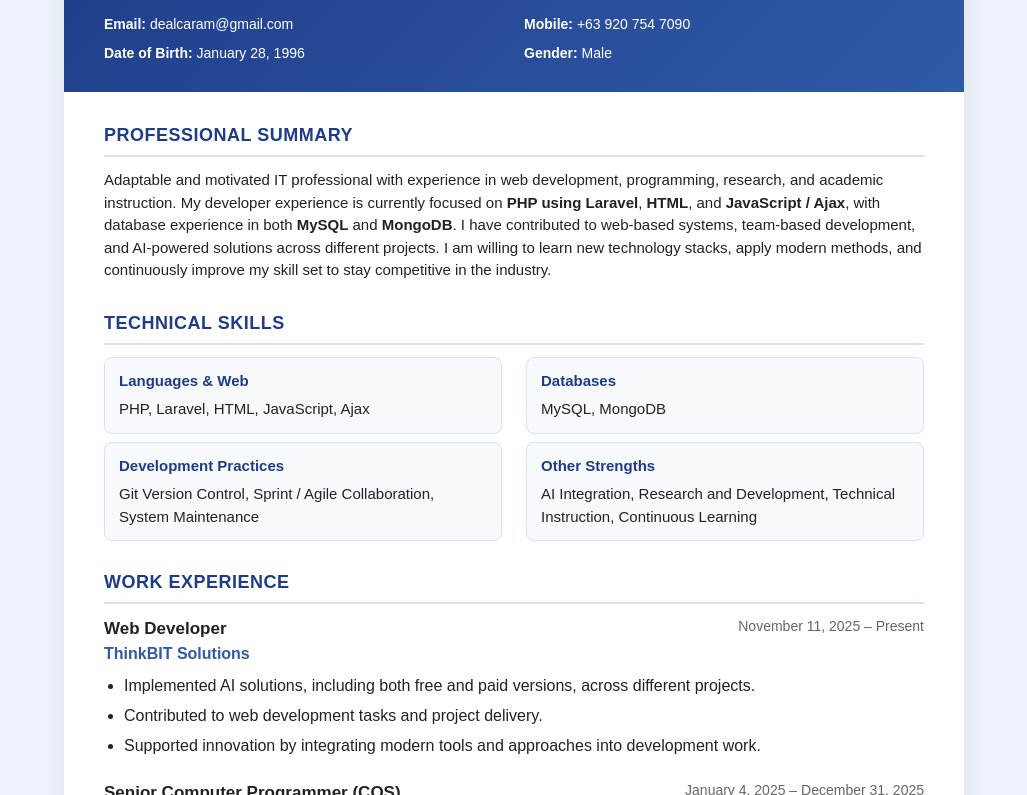
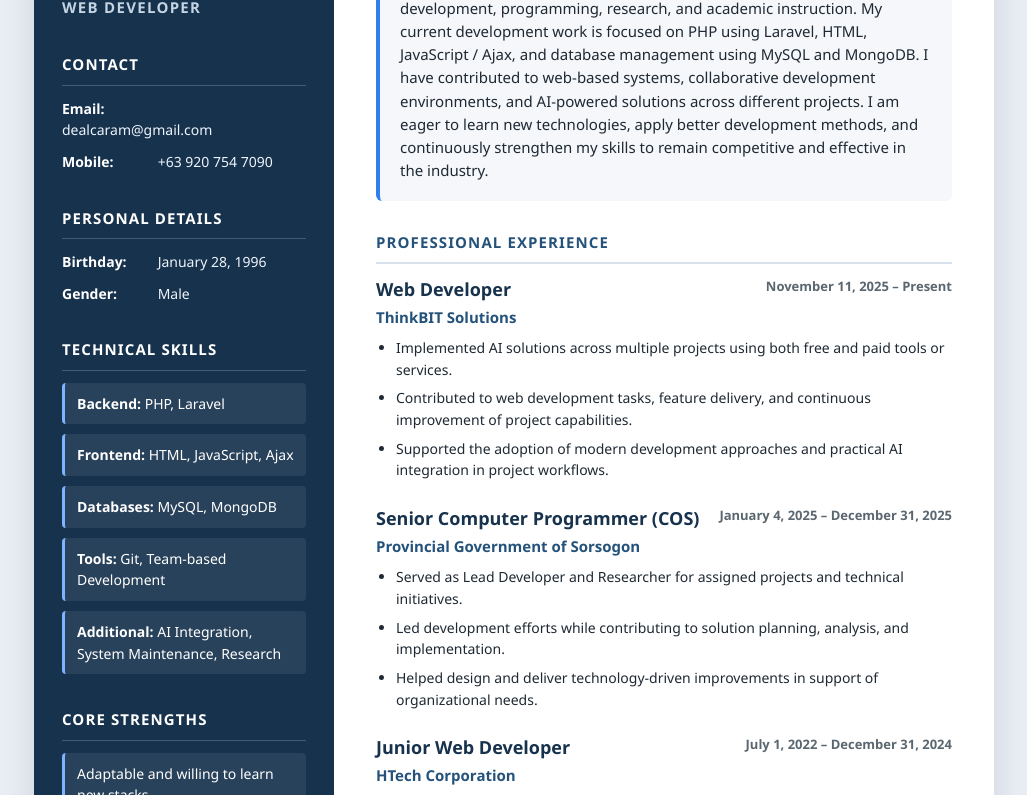
Before and after one commit to koyz28/documents, a plain HTML site: page Ramoncito_Dealca_CV.html in a window 1280 px wide. Shown: the part 158-953 px from the top of the page, without its empty margins (126-1153 px from the left). Drawn offline with Linux system fonts and the light colour scheme.

Commit message:
Polish CV layout and wording for a more professional presentation

```diff
--- a/Ramoncito_Dealca_CV.html
+++ b/Ramoncito_Dealca_CV.html
@@ -3,15 +3,17 @@
 <head>
   <meta charset="UTF-8" />
   <meta name="viewport" content="width=device-width, initial-scale=1.0" />
-  <title>Ramoncito S. Dealca - CV</title>
+  <title>Ramoncito S. Dealca - Curriculum Vitae</title>
   <style>
     :root {
-      --primary: #1f3c88;
-      --secondary: #2f5aa8;
-      --text: #222;
-      --muted: #666;
-      --border: #d9e1f2;
-      --bg: #f7f9fc;
+      --navy: #17324d;
+      --blue: #24527a;
+      --accent: #2f80ed;
+      --text: #1f2933;
+      --muted: #5b6770;
+      --line: #d9e2ec;
+      --soft: #f5f7fa;
+      --white: #ffffff;
     }
 
     * {
@@ -20,69 +22,121 @@
 
     body {
       margin: 0;
-      font-family: Arial, Helvetica, sans-serif;
+      font-family: "Segoe UI", Tahoma, Arial, sans-serif;
       color: var(--text);
-      background: #eef3fb;
-      line-height: 1.5;
+      background: #e9eef5;
+      line-height: 1.55;
     }
 
     .page {
-      max-width: 900px;
-      margin: 32px auto;
-      background: #fff;
-      box-shadow: 0 8px 24px rgba(0, 0, 0, 0.08);
+      max-width: 960px;
+      margin: 28px auto;
+      background: var(--white);
+      box-shadow: 0 12px 32px rgba(15, 23, 42, 0.12);
+      display: grid;
+      grid-template-columns: 300px 1fr;
+      overflow: hidden;
     }
 
-    .header {
-      background: linear-gradient(135deg, var(--primary), var(--secondary));
-      color: #fff;
-      padding: 36px 40px 28px;
+    .sidebar {
+      background: var(--navy);
+      color: var(--white);
+      padding: 38px 28px;
     }
 
-    .header h1 {
-      margin: 0;
-      font-size: 34px;
-      letter-spacing: 1px;
+    .main {
+      padding: 40px 42px;
+      background: var(--white);
     }
 
-    .header .role {
-      margin-top: 8px;
-      font-size: 18px;
-      opacity: 0.95;
+    .name {
+      font-size: 34px;
+      line-height: 1.15;
+      font-weight: 700;
+      margin: 0;
+      letter-spacing: 0.3px;
     }
 
-    .contact {
-      margin-top: 18px;
-      display: grid;
-      grid-template-columns: repeat(2, minmax(0, 1fr));
-      gap: 8px 20px;
+    .headline {
+      margin-top: 10px;
+      font-size: 15px;
+      letter-spacing: 1.3px;
+      text-transform: uppercase;
+      color: #c5d4e3;
+      font-weight: 600;
+    }
+
+    .sidebar-section {
+      margin-top: 34px;
+    }
+
+    .sidebar-section h2,
+    .main-section h2 {
+      margin: 0 0 12px;
+      font-size: 15px;
+      text-transform: uppercase;
+      letter-spacing: 1.1px;
+      font-weight: 700;
+    }
+
+    .sidebar-section h2 {
+      color: #ffffff;
+      border-bottom: 1px solid rgba(255, 255, 255, 0.2);
+      padding-bottom: 8px;
+    }
+
+    .main-section h2 {
+      color: var(--blue);
+      border-bottom: 2px solid var(--line);
+      padding-bottom: 8px;
+    }
+
+    .contact-item,
+    .info-item {
+      margin-bottom: 10px;
+      font-size: 14px;
+      color: #eef4fb;
+    }
+
+    .contact-item strong,
+    .info-item strong {
+      display: inline-block;
+      min-width: 92px;
+      color: #ffffff;
+    }
+
+    .skills-list,
+    .strengths-list {
+      list-style: none;
+      margin: 0;
+      padding: 0;
+    }
+
+    .skills-list li,
+    .strengths-list li {
+      margin-bottom: 10px;
+      padding: 10px 12px;
+      background: rgba(255, 255, 255, 0.08);
+      border-left: 3px solid #7fb3ff;
+      border-radius: 4px;
       font-size: 14px;
     }
 
-    .content {
-      padding: 30px 40px 40px;
-    }
-
-    .section {
+    .summary-box {
+      background: var(--soft);
+      border-left: 4px solid var(--accent);
+      padding: 18px 20px;
+      border-radius: 6px;
+      font-size: 15px;
       margin-bottom: 28px;
     }
 
-    .section h2 {
-      margin: 0 0 12px;
-      font-size: 18px;
-      color: var(--primary);
-      border-bottom: 2px solid var(--border);
-      padding-bottom: 6px;
-      text-transform: uppercase;
-      letter-spacing: 0.5px;
-    }
-
-    .summary {
-      font-size: 15px;
+    .main-section {
+      margin-bottom: 30px;
     }
 
     .job {
-      margin-bottom: 22px;
+      margin-bottom: 24px;
     }
 
     .job:last-child {
@@ -94,129 +148,133 @@
       justify-content: space-between;
       gap: 16px;
       flex-wrap: wrap;
-      margin-bottom: 6px;
+      margin-bottom: 8px;
     }
 
     .job-title {
-      font-size: 17px;
-      font-weight: bold;
+      font-size: 18px;
+      font-weight: 700;
+      color: var(--navy);
     }
 
     .job-company {
-      color: var(--secondary);
-      font-weight: bold;
+      font-size: 15px;
+      color: var(--blue);
+      font-weight: 600;
+      margin-top: 2px;
     }
 
     .job-date {
+      font-size: 13px;
       color: var(--muted);
-      font-size: 14px;
       white-space: nowrap;
+      font-weight: 600;
     }
 
-    ul {
+    .job ul {
       margin: 8px 0 0 20px;
       padding: 0;
     }
 
-    li {
-      margin-bottom: 6px;
+    .job li {
+      margin-bottom: 7px;
+      font-size: 14px;
     }
 
-    .education-item,
-    .skills-grid,
-    .details-grid {
-      font-size: 15px;
+    .education-card {
+      background: var(--soft);
+      border: 1px solid var(--line);
+      border-radius: 6px;
+      padding: 16px 18px;
+      font-size: 14px;
     }
 
-    .skills-grid {
-      display: grid;
-      grid-template-columns: repeat(2, minmax(0, 1fr));
-      gap: 8px 24px;
+    .education-card strong {
+      display: block;
+      font-size: 16px;
+      color: var(--navy);
+      margin-bottom: 4px;
     }
 
-    .skill-group {
-      background: var(--bg);
-      border: 1px solid var(--border);
-      border-radius: 8px;
-      padding: 12px 14px;
-    }
-
-    .skill-group strong {
-      color: var(--primary);
-      display: block;
-      margin-bottom: 6px;
+    .footer-note {
+      font-size: 14px;
+      color: var(--muted);
     }
 
     @media print {
       body {
-        background: #fff;
+        background: #ffffff;
       }
 
       .page {
         margin: 0;
+        box-shadow: none;
         max-width: 100%;
-        box-shadow: none;
       }
     }
 
-    @media (max-width: 640px) {
-      .header,
-      .content {
-        padding: 24px;
+    @media (max-width: 860px) {
+      .page {
+        grid-template-columns: 1fr;
       }
 
-      .contact,
-      .skills-grid {
-        grid-template-columns: 1fr;
+      .sidebar,
+      .main {
+        padding: 28px 24px;
       }
     }
   </style>
 </head>
 <body>
   <div class="page">
-    <header class="header">
-      <h1>Ramoncito S. Dealca</h1>
-      <div class="role">Web Developer</div>
-      <div class="contact">
-        <div><strong>Email:</strong> dealcaram@gmail.com</div>
-        <div><strong>Mobile:</strong> +63 920 754 7090</div>
-        <div><strong>Date of Birth:</strong> January 28, 1996</div>
-        <div><strong>Gender:</strong> Male</div>
-      </div>
-    </header>
+    <aside class="sidebar">
+      <h1 class="name">Ramoncito S. Dealca</h1>
+      <div class="headline">Web Developer</div>
 
-    <main class="content">
-      <section class="section">
+      <section class="sidebar-section">
+        <h2>Contact</h2>
+        <div class="contact-item"><strong>Email:</strong> dealcaram@gmail.com</div>
+        <div class="contact-item"><strong>Mobile:</strong> +63 920 754 7090</div>
+      </section>
+
+      <section class="sidebar-section">
+        <h2>Personal Details</h2>
+        <div class="info-item"><strong>Birthday:</strong> January 28, 1996</div>
+        <div class="info-item"><strong>Gender:</strong> Male</div>
+      </section>
+
+      <section class="sidebar-section">
+        <h2>Technical Skills</h2>
+        <ul class="skills-list">
+          <li><strong>Backend:</strong> PHP, Laravel</li>
+          <li><strong>Frontend:</strong> HTML, JavaScript, Ajax</li>
+          <li><strong>Databases:</strong> MySQL, MongoDB</li>
+          <li><strong>Tools:</strong> Git, Team-based Development</li>
+          <li><strong>Additional:</strong> AI Integration, System Maintenance, Research</li>
+        </ul>
+      </section>
+
+      <section class="sidebar-section">
+        <h2>Core Strengths</h2>
+        <ul class="strengths-list">
+          <li>Adaptable and willing to learn new stacks</li>
+          <li>Committed to continuous improvement</li>
+          <li>Experienced in collaborative development</li>
+          <li>Strong mix of technical and instructional experience</li>
+        </ul>
+      </section>
+    </aside>
+
+    <main class="main">
+      <section class="main-section">
         <h2>Professional Summary</h2>
-        <div class="summary">
-          Adaptable and motivated IT professional with experience in web development, programming, research, and academic instruction. My developer experience is currently focused on <strong>PHP using Laravel</strong>, <strong>HTML</strong>, and <strong>JavaScript / Ajax</strong>, with database experience in both <strong>MySQL</strong> and <strong>MongoDB</strong>. I have contributed to web-based systems, team-based development, and AI-powered solutions across different projects. I am willing to learn new technology stacks, apply modern methods, and continuously improve my skill set to stay competitive in the industry.
+        <div class="summary-box">
+          Motivated and adaptable IT professional with hands-on experience in web development, programming, research, and academic instruction. My current development work is focused on PHP using Laravel, HTML, JavaScript / Ajax, and database management using MySQL and MongoDB. I have contributed to web-based systems, collaborative development environments, and AI-powered solutions across different projects. I am eager to learn new technologies, apply better development methods, and continuously strengthen my skills to remain competitive and effective in the industry.
         </div>
       </section>
 
-      <section class="section">
-        <h2>Technical Skills</h2>
-        <div class="skills-grid">
-          <div class="skill-group">
-            <strong>Languages & Web</strong>
-            PHP, Laravel, HTML, JavaScript, Ajax
-          </div>
-          <div class="skill-group">
-            <strong>Databases</strong>
-            MySQL, MongoDB
-          </div>
-          <div class="skill-group">
-            <strong>Development Practices</strong>
-            Git Version Control, Sprint / Agile Collaboration, System Maintenance
-          </div>
-          <div class="skill-group">
-            <strong>Other Strengths</strong>
-            AI Integration, Research and Development, Technical Instruction, Continuous Learning
-          </div>
-        </div>
-      </section>
-
-      <section class="section">
-        <h2>Work Experience</h2>
+      <section class="main-section">
+        <h2>Professional Experience</h2>
 
         <div class="job">
           <div class="job-header">
@@ -227,9 +285,9 @@
             <div class="job-date">November 11, 2025 – Present</div>
           </div>
           <ul>
-            <li>Implemented AI solutions, including both free and paid versions, across different projects.</li>
-            <li>Contributed to web development tasks and project delivery.</li>
-            <li>Supported innovation by integrating modern tools and approaches into development work.</li>
+            <li>Implemented AI solutions across multiple projects using both free and paid tools or services.</li>
+            <li>Contributed to web development tasks, feature delivery, and continuous improvement of project capabilities.</li>
+            <li>Supported the adoption of modern development approaches and practical AI integration in project workflows.</li>
           </ul>
         </div>
 
@@ -242,9 +300,9 @@
             <div class="job-date">January 4, 2025 – December 31, 2025</div>
           </div>
           <ul>
-            <li>Served as Lead Developer and Researcher for assigned projects.</li>
-            <li>Led development initiatives and contributed to technical research and solution planning.</li>
-            <li>Helped design and implement technology-driven improvements.</li>
+            <li>Served as Lead Developer and Researcher for assigned projects and technical initiatives.</li>
+            <li>Led development efforts while contributing to solution planning, analysis, and implementation.</li>
+            <li>Helped design and deliver technology-driven improvements in support of organizational needs.</li>
           </ul>
         </div>
 
@@ -257,9 +315,9 @@
             <div class="job-date">July 1, 2022 – December 31, 2024</div>
           </div>
           <ul>
-            <li>Worked on web development projects as part of the development team.</li>
-            <li>Gained first professional experience using Git for version control.</li>
-            <li>Participated in sprint-based development and collaborative team workflows.</li>
+            <li>Worked on web development projects as part of a collaborative software development team.</li>
+            <li>Built foundational professional experience using Git for version control and teamwork.</li>
+            <li>Participated in sprint-based development processes and team collaboration practices.</li>
           </ul>
         </div>
 
@@ -272,26 +330,26 @@
             <div class="job-date">May 1, 2017 – June 30, 2022</div>
           </div>
           <ul>
-            <li>Taught IT-related subjects at the college level.</li>
+            <li>Taught Information Technology-related subjects at the college level.</li>
             <li>Developed and maintained a Grades Information System for the elementary and high school departments.</li>
-            <li>Supported both academic instruction and school system improvement through technical work.</li>
+            <li>Combined academic instruction with practical system development and maintenance responsibilities.</li>
           </ul>
         </div>
       </section>
 
-      <section class="section">
+      <section class="main-section">
         <h2>Education</h2>
-        <div class="education-item">
-          <strong>Bachelor of Science in Information Technology</strong><br />
+        <div class="education-card">
+          <strong>Bachelor of Science in Information Technology</strong>
           The Lewis College<br />
-          Graduated: 2017
+          Graduated in 2017
         </div>
       </section>
 
-      <section class="section">
-        <h2>Personal Profile</h2>
-        <div class="summary">
-          I am willing to learn new technology stacks, apply new methods, and continuously upgrade my skills to remain effective and competitive in the fast-changing IT industry.
+      <section class="main-section">
+        <h2>Professional Objective</h2>
+        <div class="footer-note">
+          To continue growing as a web developer by applying my current skills in PHP, Laravel, JavaScript, and database management while remaining open to new technologies, modern practices, and opportunities for professional development.
         </div>
       </section>
     </main>
```
